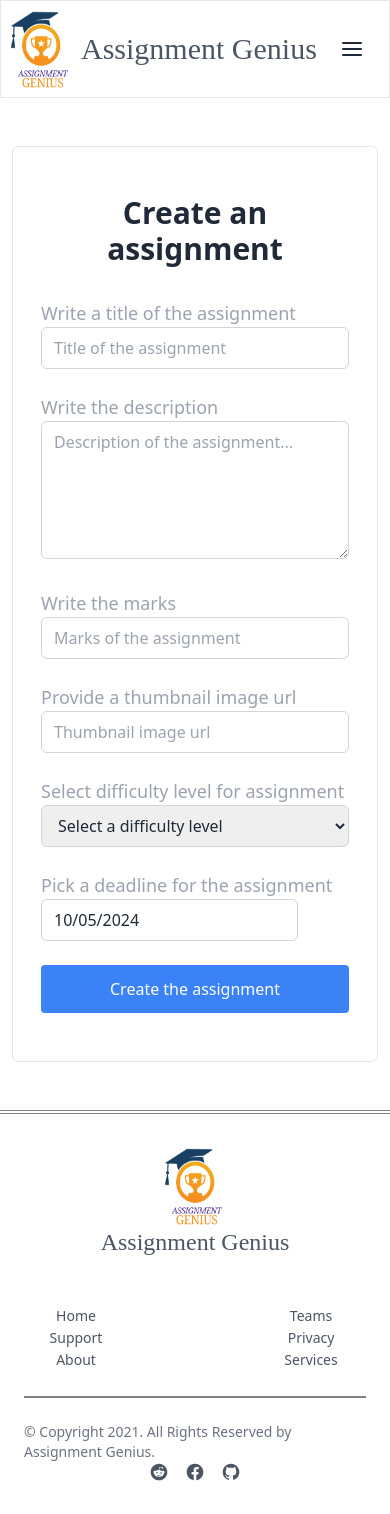
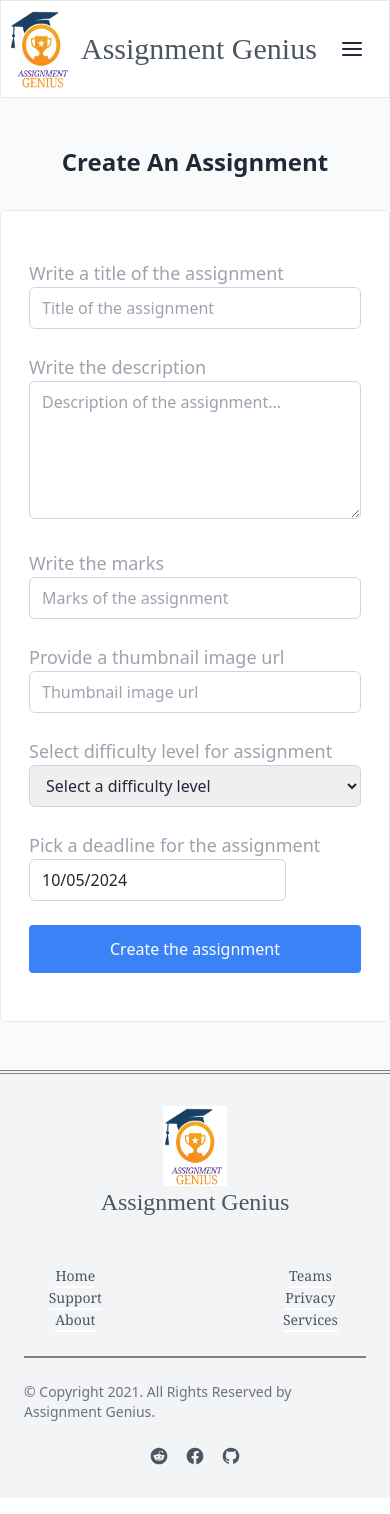
Before and after one commit to asif100a/Assignment-Genius, a React (Vite) app: page /create_assignment in a window 390 px wide. Built offline with nearby package versions, Linux system fonts and the light colour scheme; no server answers; sample sign-in values are in the browser's storage; a web font is replaced by a local one.

Commit message:
home page style and responsiveness completed

```diff
--- a/src/components/SheredComponents/Footer.jsx
+++ b/src/components/SheredComponents/Footer.jsx
@@ -4,7 +4,7 @@ import './footer.css';
 
 const Footer = () => {
     return (
-        <footer className="bg-white dark:bg-gray-900 border-top">
+        <footer className="bg-gray-100 dark:bg-gray-900 border-top">
             <div className="container px-6 py-8 mx-auto">
                 <div className="flex flex-col items-center text-center">
                     <Link to={'/'}>
@@ -12,20 +12,20 @@ const Footer = () => {
                         <span className="text-gray-600 text-2xl text-center playwrite-au-tas">Assignment Genius</span>
                     </Link>
 
-                    <div className='flex gap-32 mt-6 link-border'>
+                    <div className='flex gap-32 mt-6 link-border font-noto-serif'>
                         <div className="flex flex-wrap justify-center mt-6 -mx-4">
-                            <a href="#" className="mx-4 text-sm text-gray-600 transition-colors duration-300 hover:text-blue-500 dark:text-gray-300 dark:hover:text-blue-400" aria-label="Reddit"> Home </a>
+                            <a href="#" className="mx-4 text-sm text-gray-600 transition-colors duration-300 hover:text-gray-500 dark:text-gray-300 dark:hover:text-gray-400" aria-label="Reddit"> Home </a>
 
-                            <a href="#" className="mx-4 text-sm text-gray-600 transition-colors duration-300 hover:text-blue-500 dark:text-gray-300 dark:hover:text-blue-400" aria-label="Reddit"> Support </a>
+                            <a href="#" className="mx-4 text-sm text-gray-600 transition-colors duration-300 hover:text-gray-500 dark:text-gray-300 dark:hover:text-gray-400" aria-label="Reddit"> Support </a>
 
-                            <a href="#" className="mx-4 text-sm text-gray-600 transition-colors duration-300 hover:text-blue-500 dark:text-gray-300 dark:hover:text-blue-400" aria-label="Reddit"> About </a>
+                            <a href="#" className="mx-4 text-sm text-gray-600 transition-colors duration-300 hover:text-gray-500 dark:text-gray-300 dark:hover:text-gray-400" aria-label="Reddit"> About </a>
                         </div>
                         <div className="flex flex-wrap justify-center mt-6 -mx-4">
-                            <a href="#" className="mx-4 text-sm text-gray-600 transition-colors duration-300 hover:text-blue-500 dark:text-gray-300 dark:hover:text-blue-400" aria-label="Reddit"> Teams </a>
+                            <a href="#" className="mx-4 text-sm text-gray-600 transition-colors duration-300 hover:text-gray-500 dark:text-gray-300 dark:hover:text-gray-400" aria-label="Reddit"> Teams </a>
 
-                            <a href="#" className="mx-4 text-sm text-gray-600 transition-colors duration-300 hover:text-blue-500 dark:text-gray-300 dark:hover:text-blue-400" aria-label="Reddit"> Privacy </a>
+                            <a href="#" className="mx-4 text-sm text-gray-600 transition-colors duration-300 hover:text-gray-500 dark:text-gray-300 dark:hover:text-gray-400" aria-label="Reddit"> Privacy </a>
 
-                            <a href="#" className="mx-4 text-sm text-gray-600 transition-colors duration-300 hover:text-blue-500 dark:text-gray-300 dark:hover:text-blue-400" aria-label="Reddit"> Services </a>
+                            <a href="#" className="mx-4 text-sm text-gray-600 transition-colors duration-300 hover:text-gray-500 dark:text-gray-300 dark:hover:text-gray-400" aria-label="Reddit"> Services </a>
                         </div>
                     </div>
 
@@ -36,7 +36,7 @@ const Footer = () => {
                 <div className="flex flex-col items-center sm:flex-row sm:justify-between">
                     <p className="text-sm text-gray-500 dark:text-gray-300">© Copyright 2021. All Rights Reserved by Assignment Genius.</p>
 
-                    <div className="flex -mx-2">
+                    <div className="flex -mx-2 mt-6 sm:mt-0">
                         <a href="#" className="mx-2 text-gray-600 transition-colors duration-300 dark:text-gray-300 hover:text-blue-500 dark:hover:text-blue-400" aria-label="Reddit">
                             <svg className="w-5 h-5 fill-current" viewBox="0 0 24 24" fill="none"
                                 xmlns="http://www.w3.org/2000/svg">
--- a/src/components/SheredComponents/Navber.jsx
+++ b/src/components/SheredComponents/Navber.jsx
@@ -50,12 +50,12 @@ const Navber = () => {
 
     return (
         <div className="navbar bg-base-100 border">
-            <div className="md:navbar-start flex-row-reverse md:flex-row w-full justify-between">
+            <div className="lg:navbar-start flex-row-reverse lg:flex-row w-full justify-between">
                 <div className="dropdown">
                     <div tabIndex={0} role="button" className="btn btn-ghost lg:hidden">
                         <FiMenu className="w-6 h-6" />
                     </div>
-                    <ul tabIndex={0} className="menu menu-sm dropdown-content mt-3 z-[1] p-2 shadow bg-base-100 rounded-box w-52 right-0">
+                    <ul tabIndex={0} className="menu menu-sm md:right-0 dropdown-content mt-3 z-[1] p-2 shadow bg-base-100 rounded-box w-52 right-0">
                         {navLinks}
 
                         {
@@ -72,17 +72,33 @@ const Navber = () => {
                         }
                     </ul>
                 </div>
+
+                {/* Theme toggle input */}
+                <div className="mr-6 hidden sm:block lg:hidden">
+                    <label className="flex cursor-pointer gap-2">
+                        <svg xmlns="http://www.w3.org/2000/svg" width="20" height="20" viewBox="0 0 24 24" fill="none" stroke="currentColor" strokeWidth="2" strokeLinecap="round" strokeLinejoin="round"><circle cx="12" cy="12" r="5" /><path d="M12 1v2M12 21v2M4.2 4.2l1.4 1.4M18.4 18.4l1.4 1.4M1 12h2M21 12h2M4.2 19.8l1.4-1.4M18.4 5.6l1.4-1.4" /></svg>
+                        <input
+                            type="checkbox"
+                            name="checkbox"
+                            value="synthwave"
+                            className="toggle theme-controller"
+                            onChange={handleToggleTheme}
+                        />
+                        <svg xmlns="http://www.w3.org/2000/svg" width="20" height="20" viewBox="0 0 24 24" fill="none" stroke="currentColor" strokeWidth="2" strokeLinecap="round" strokeLinejoin="round"><path d="M21 12.79A9 9 0 1 1 11.21 3 7 7 0 0 0 21 12.79z"></path></svg>
+                    </label>
+                </div>
+
                 <Link className="text-3xl flex gap-2 justify-center items-center">
                     <img src={logo} alt="Logo" className="w-16 h-20" />
                     <span className="text-gray-600 playwrite-au-tas">Assignment Genius</span>
                 </Link>
             </div>
             <div className="navbar-center hidden lg:flex">
-                <ul className="menu menu-horizontal px-1 space-x-3 font-noto-serif">
+                <ul className="menu menu-horizontal px-1 xl:space-x-3 font-noto-serif">
                     {navLinks}
                 </ul>
             </div>
-            <div className="navbar-end mr-2 hidden md:flex">
+            <div className="navbar-end mr-2 hidden lg:flex">
                 {/* Theme toggle input */}
                 <div className="mr-6">
                     <label className="flex cursor-pointer gap-2">
--- a/src/components/createAssignment/CreateAssignment.jsx
+++ b/src/components/createAssignment/CreateAssignment.jsx
@@ -20,12 +20,12 @@ const CreateAssignment = () => {
         const createdAssignment = { title, description, marks, thumbnail_img, level, deadline, email };
 
         // Send data to the back-end
-        axios.post(`${import.meta.env.VITE_URL}/assignments`, createdAssignment, {withCredentials: true} )
+        axios.post(`${import.meta.env.VITE_URL}/assignments`, createdAssignment, { withCredentials: true })
             .then(res => {
                 const data = res?.data;
 
                 // Show a toast after successfully creation of assignment
-                if(data?.insertedId) {
+                if (data?.insertedId) {
                     toast.success('You have successfully created an assignment');
                     reset();
                     setSelectedDate(new Date());
@@ -35,10 +35,12 @@ const CreateAssignment = () => {
 
     return (
         <div>
-            <div className="max-w-lg lg:ms-auto mx-auto text-center my-12">
-                <div className="py-12 px-7 rounded-md bg-white border mx-3">
-                    <h1 className="mb-8 text-3xl font-semibold">Create an assignment</h1>
+            <div className="w-full h-full text-center bg-gray-50 py-12">
+                <div>
+                    <h1 className="mb-8 text-2xl md:text-3xl lg:text-4xl font-semibold capitalize">Create an assignment</h1>
+                </div>
 
+                <div className="py-12 px-7 rounded-md bg-white border max-w-lg lg:ms-auto mx-auto">
                     <form onSubmit={handleSubmit(onSubmit)} className="" action="" method="POST">
                         <div className="space-y-6">
                             {/* Title */}
--- a/src/components/home/sub-components/Banner.jsx
+++ b/src/components/home/sub-components/Banner.jsx
@@ -35,7 +35,7 @@ const Banner = () => {
 
     return (
         <div className="background-image">
-            <div className='flex flex-col lg:flex-row justify-evenly items-center w-full h-[346px] md:h-[700px] mx-2 md:mx-0'>
+            <div className='flex flex-col lg:flex-row justify-evenly items-center w-full banner-width mx-2 md:mx-0 lg:mx-3 xl:mx-0'>
                 <div className='mt-3 md:mt-6 lg:mt-0 '>
                     <h1 className='text-4xl md:text-7xl font-bold text-gray-100 font-noto-serif'>Assignment Genius</h1>
                     <p className='text-gray-100 text-base md:text-lg w-full md:w-[36rem] mt-2 md:mt-6 font-pt-serif'>Assignment Genius is a service provider that offers high-quality assignment writing services to students and professionals. The platform is known for its commitment to delivering original and timely assignments, which include coursework, research papers, and various other types of academic work. </p>
--- a/src/components/home/sub-components/banner.css
+++ b/src/components/home/sub-components/banner.css
@@ -25,3 +25,19 @@
     z-index: 1;
     color: white;
 }
+
+.banner-width{
+    height: 700px;
+}
+
+@media (min-width: 300px) and (max-width: 360px) {
+    .banner-width{
+        height: 420px;
+    }
+}
+
+@media (min-width: 361px) and (max-width: 560px) {
+    .banner-width{
+        height: 346px;
+    }
+}
```
Also changed, not shown: src/components/home/sub-components/Faq.jsx (+12 -12 lines).
